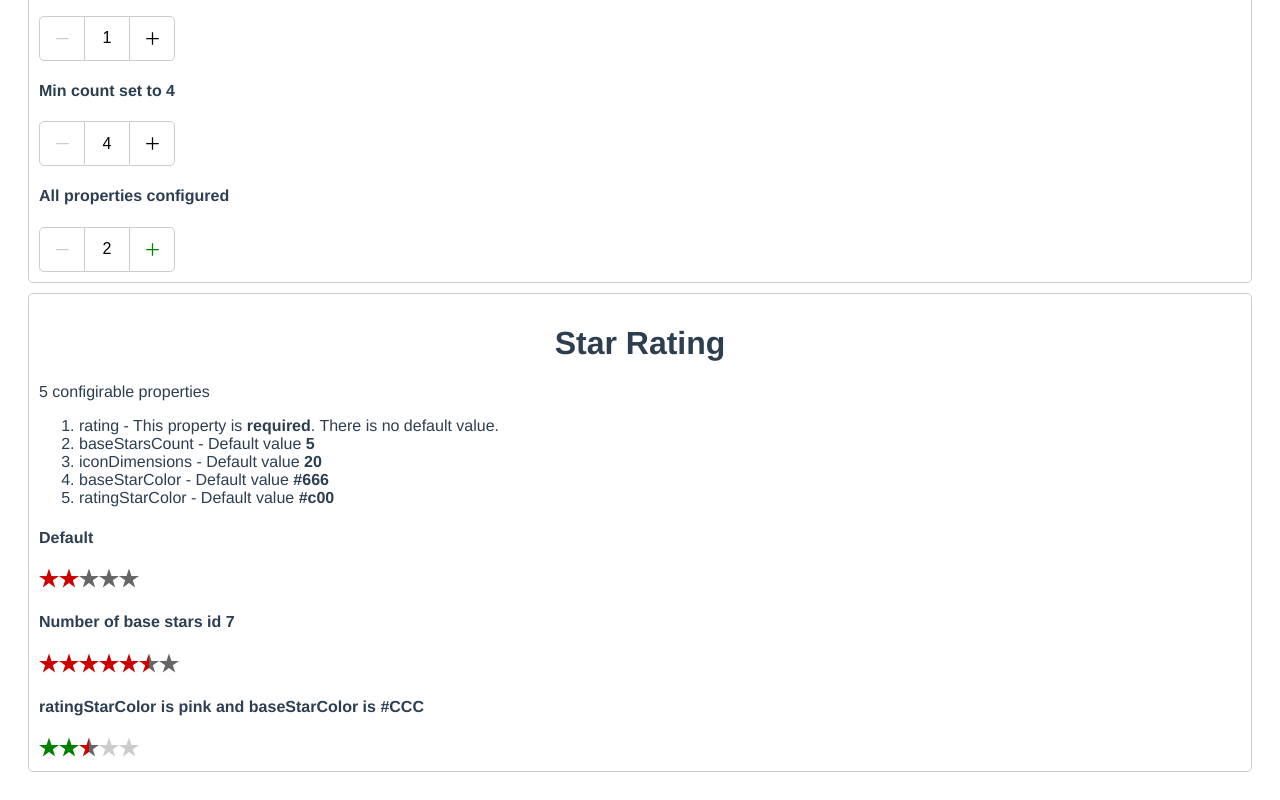
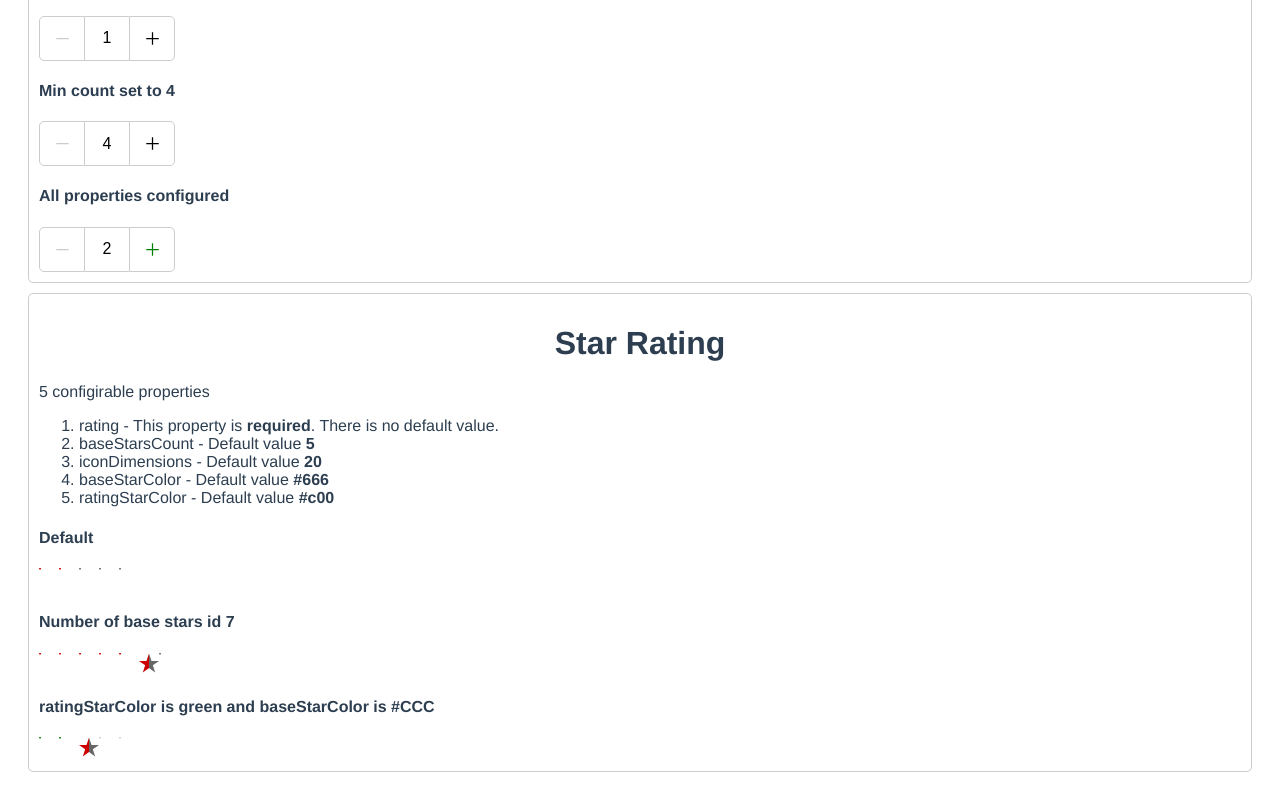
Before and after one commit to Shreerang/Vue-Nuggets, a Vue app: page / in a window 1280 px wide. Shown: the part 360-1160 px from the top of the page. Built offline with nearby package versions, Linux system fonts and the light colour scheme.

Commit message:
Fixed issues with Quantity Selector. Pushed Star Rating component.

```diff
--- a/src/App.vue
+++ b/src/App.vue
@@ -54,7 +54,7 @@
         <StarRating :rating="5.5" :baseStarsCount="7" />
       </div>
       <div class="card-text">
-        <h4>ratingStarColor is pink and baseStarColor is #CCC</h4>
+        <h4>ratingStarColor is green and baseStarColor is #CCC</h4>
         <StarRating :rating="2.4" ratingStarColor="green" baseStarColor="#CCC" />
       </div>
     </div>
@@ -62,16 +62,16 @@
 </template>
 
 <script>
-import QuantitySelector from './components/QuantitySelector'
-import StarRating from './components/StarRating'
+import QuantitySelector from './components/QuantitySelector';
+import StarRating from './components/StarRating';
 
 export default {
 	name: 'app',
 	components: {
 		QuantitySelector,
-    StarRating
-  }
-}
+		StarRating,
+	},
+};
 </script>
 
 <style>
@@ -84,7 +84,7 @@ export default {
 	padding: 10px;
 }
 .card {
-    border: solid 1px #CCC;
+	border: solid 1px #ccc;
 	border-radius: 5px;
 	padding: 10px;
 	text-align: center;
--- a/src/components/QuantitySelector.vue
+++ b/src/components/QuantitySelector.vue
@@ -68,8 +68,12 @@ export default {
             }
         },
         adjustCount: function() {
-            if(this.countData > this.maxCount){
+            if(isNaN(Number(this.countData)) && (this.countData > this.maxCount)){
                 this.countData = this.maxCount
+            } else if(isNaN(Number(this.countData)) && (this.countData < this.count)) {
+                this.countData = this.count
+            } else {
+                this.countData = this.count
             }
         }
     }
--- a/src/components/StarRating.vue
+++ b/src/components/StarRating.vue
@@ -1,6 +1,8 @@
 <template>
     <div>
-        <span v-for="star in stars" v-html="star"></span>
+        <span v-for="star in stars" :key="star">
+            <span v-html="star"></span>
+        </span>
     </div>
 </template>
 
@@ -33,15 +35,16 @@ export default {
 	data() {
 		return {
 			ratingData: this.rating,
-            stars: null,
-            tooGood: this.tooGood
+            stars: null
 		};
 	},
 	methods: {
         returnStar: function(color){
             return `<svg x="0px" y="0px" height="${this.iconDimensions}" width="${this.iconDimensions}" viewBox="0 0 306 306" xmlSpace="preserve">
                 <g>
-                    <polygon points="153,230.775 247.35,299.625 211.65,187.425 306,121.125 191.25,121.125 153,6.375 114.75,121.125 0,121.125 94.35,187.425 58.65,299.625" fill="${color ? color : this.baseStarColor}" />
+                    <path d="M23.6,0c-3.4,0-6.3,2.7-7.6,5.6C14.7,2.7,11.8,0,8.4,0C3.8,0,0,3.8,0,8.4c0,9.4,9.5,11.9,16,21.2
+	c6.1-9.3,16-12.1,16-21.2C32,3.8,28.2,0,23.6,0z" fill="${color ? color : this.baseStarColor}" />
+
                 </g>
             </svg>`
         },
@@ -87,12 +90,15 @@ export default {
                     }
                 }
             }
-
 			return stars;
 		},
 	},
 	beforeMount() {
-		this.stars = this.displayBaseStars();
+        this.stars = this.displayBaseStars();
+    },
+    mounted() {
+
+        // console.log(this.stars);
 	},
 };
 </script>
```
Lines whose indentation alone changed are shown as unchanged.
